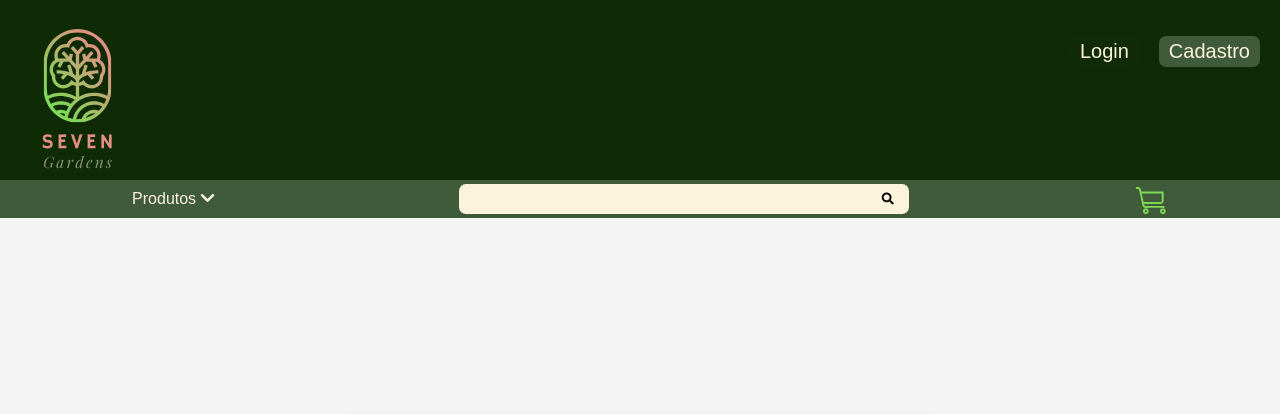
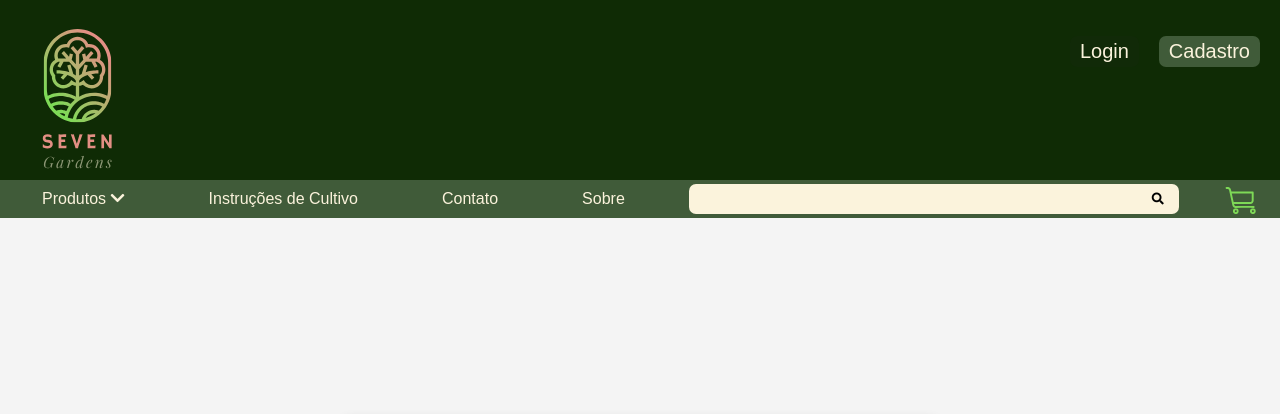
Before and after one commit to brenddamachado/Seven_Gardens, a PHP site: page /html/2Fa.html in a window 1280 px wide. Shown: the top 414 px of the page. Run offline with PHP 8.4, Linux system fonts and the light colour scheme.

Commit message:
add novas pgs menu

```diff
--- a/Front-end/css/2Fa.css
+++ b/Front-end/css/2Fa.css
@@ -95,7 +95,7 @@ ul {
 }
 
 .pesquisa {
-  width: 450px; /* Define o tamanho do input */
+  width: 490px; /* Define o tamanho do input */
   height: 30px;
   border-radius: 7px;
   border: none; /* Remove as bordas */
@@ -126,6 +126,19 @@ ul {
   border-radius: 7px;
   padding: 4px 10px;
 }
+
+.menu_btn {
+  background-color: #405B39;
+  padding: 10px 20px;
+  border: none;
+  cursor: pointer;
+}
+.menu_btn a {
+  color: #FBF3DC;
+  font-size: 16px;
+  text-decoration: none;
+}
+
 
 /* fim do header */
 
--- a/Front-end/html/2Fa.html
+++ b/Front-end/html/2Fa.html
@@ -38,6 +38,15 @@
           <a href="#">Especiais</a>
           <a href="#">Insumos</a>
         </div>
+      </div>
+      <div class="menu_btn">
+        <a href="/Front-end/html/instrucoesCultivo.html">Instruções de Cultivo</a>
+      </div>
+      <div class="menu_btn">
+        <a href="#">Contato</a>
+      </div>
+      <div class="menu_btn">
+        <a href="/Front-end/html/Sobre.html">Sobre</a>
       </div>
       <div class="pesquisa-container">
         <input type="search" name="" id="" class="pesquisa" />
```
